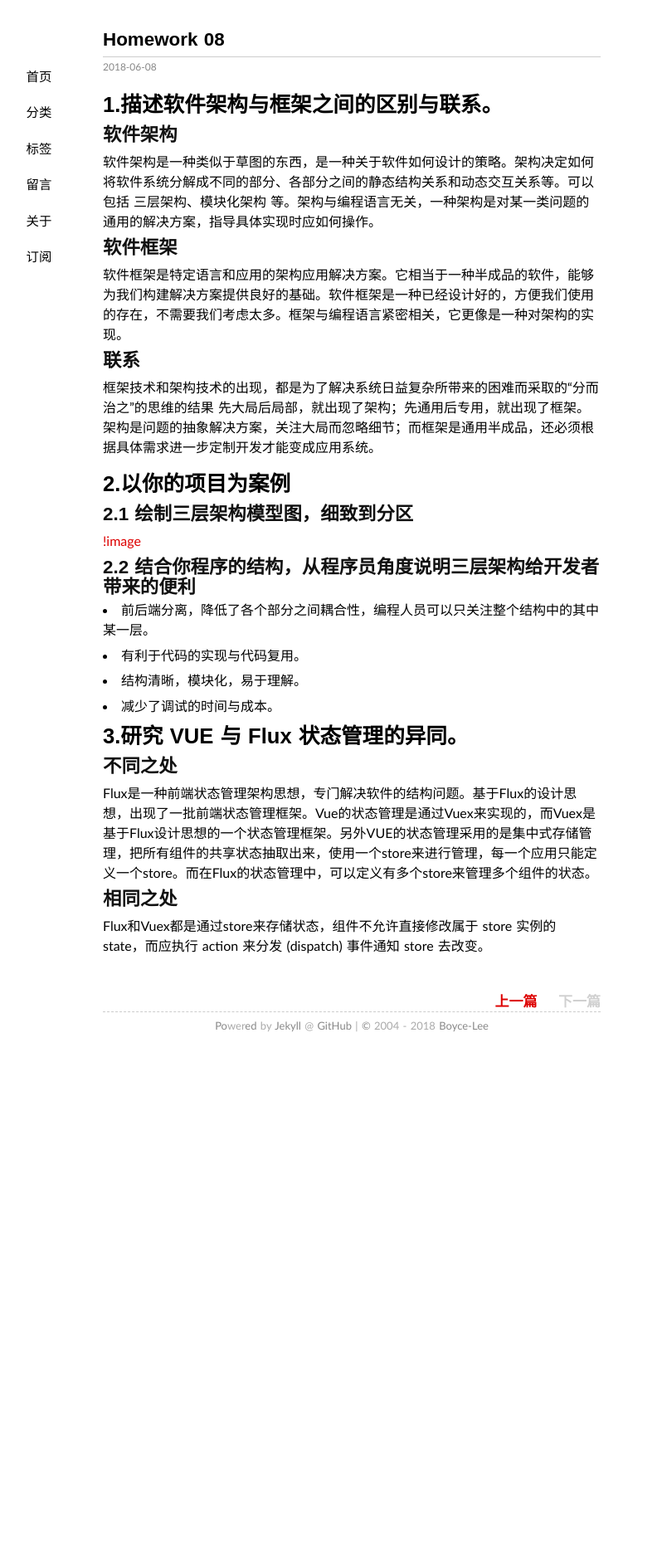
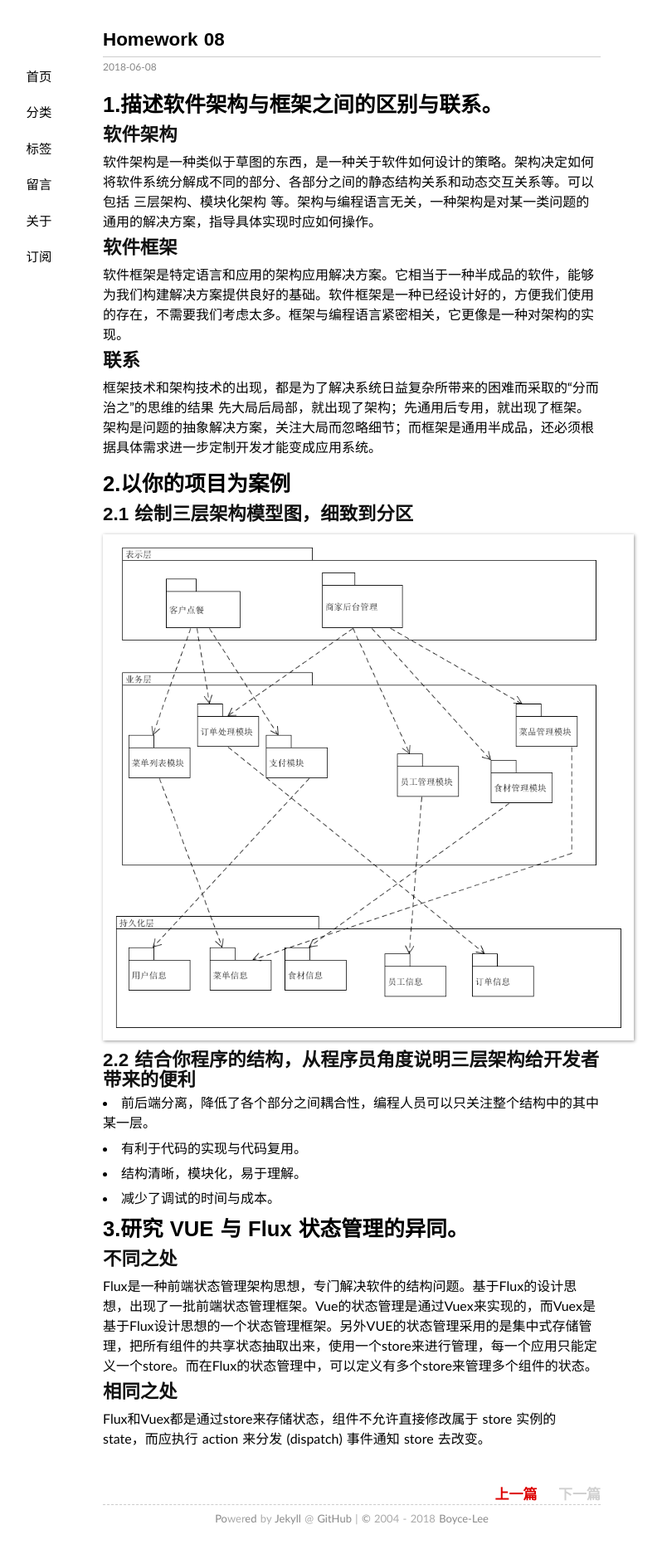
Before and after one commit to Boyce-Lee/Boyce-Lee.github.io, a Jekyll site: the page built from _posts/2018-6-8-homework-08.md, in a window 1280 px wide. Shown: the whole page at 83% size, without its empty margins (216-1014 px from the left). Built offline with Jekyll 4.4.1, drawn with Linux system fonts in a browser that asks for light colours; our own code applies the rules of GitHub Pages for plain Markdown files; comment, search, counter and statistics services are not loaded; before the commit the page ends 1279 px from its top, so only the background shows below that.

Commit message:
Update 2018-6-8-homework-08.md

```diff
--- a/_posts/2018-6-8-homework-08.md
+++ b/_posts/2018-6-8-homework-08.md
@@ -9,7 +9,8 @@
 
 # 2.以你的项目为案例
 ## 2.1 绘制三层架构模型图，细致到分区
-[!image](https://github.com/Boyce-Lee/Boyce-Lee.github.io/blob/master/media/img/15331146_homework08.png.png)
+
+![image](https://github.com/Boyce-Lee/Boyce-Lee.github.io/blob/master/media/img/15331146_homework08.png.png)
 ## 2.2 结合你程序的结构，从程序员角度说明三层架构给开发者带来的便利
 + 前后端分离，降低了各个部分之间耦合性，编程人员可以只关注整个结构中的其中某一层。
 + 有利于代码的实现与代码复用。
```
